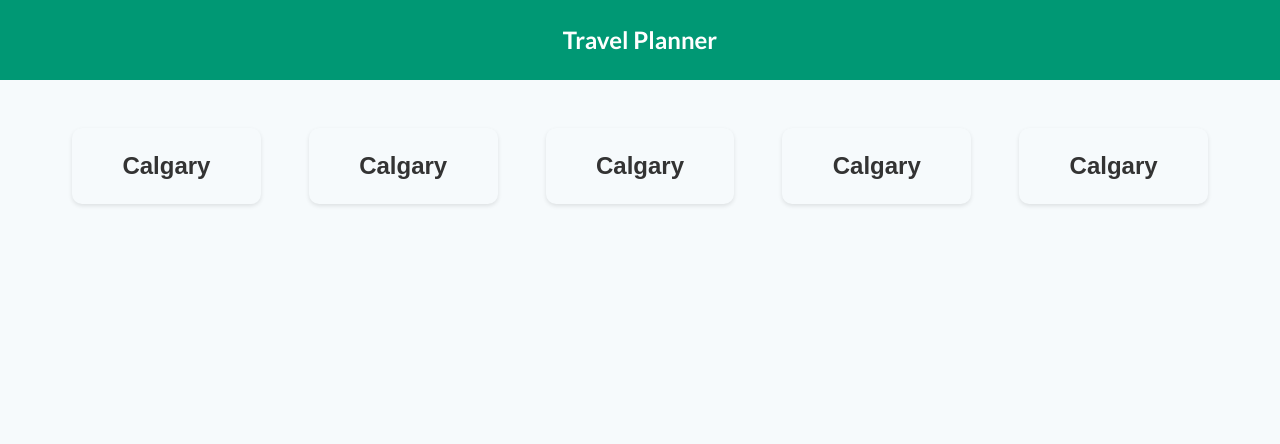
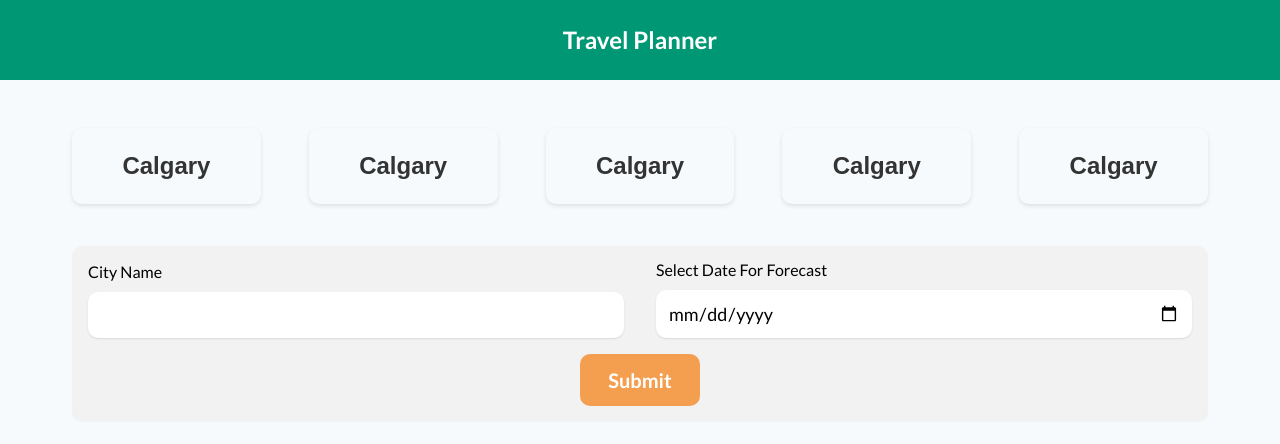
Before and after one commit to nsaini-05/Silva-Travel, an Angular app in the folder frontend-travel/: page / in a window 1280 px wide. Shown: the top 444 px of the page. Built offline with nearby package versions, Linux system fonts and the light colour scheme.

Commit message:
Form Component Dummy

```diff
--- a/frontend-travel/src/app/app.component.html
+++ b/frontend-travel/src/app/app.component.html
@@ -2,5 +2,6 @@
 <section class="container">
     <main class="main-container">
 <app-favorite-cities></app-favorite-cities>
+<app-form></app-form>
 </main>
 </section>
--- a/frontend-travel/src/app/app.module.ts
+++ b/frontend-travel/src/app/app.module.ts
@@ -6,12 +6,14 @@ import { AppComponent } from './app.component';
 import { HeaderComponent } from './header/header.component';
 import { FavoriteCitiesComponent } from './favorite-cities/favorite-cities.component';
 import { SharedModule } from 'src/shared/shared.module';
+import { FormComponent } from './form/form.component';
 
 @NgModule({
   declarations: [
     AppComponent,
     HeaderComponent,
-    FavoriteCitiesComponent
+    FavoriteCitiesComponent,
+    FormComponent
   ],
   imports: [
     BrowserModule,
--- /dev/null
+++ b/frontend-travel/src/app/form/form.component.css
@@ -0,0 +1,50 @@
+.form-container{
+    background-color: #f2f2f2;
+    padding: 1.6rem;
+    border-radius: 10px;
+    margin-bottom: 2.2rem;
+  }
+
+  .cta-form {
+    display: grid;
+    grid-template-columns: repeat(2,1fr);
+    column-gap: 3.2rem;
+    row-gap: 1.6rem;
+    align-items: end;
+  }
+
+  .cta-form label {
+    display: block;
+    font-size: 1.6rem;
+    font-weight: 500;
+    margin-bottom: 1.2rem;
+}
+
+
+  .cta-form input {
+    width: 100%;
+    padding: 1.2rem;
+    font-size: 1.8rem;
+    font-family: inherit;
+    background-color: #fff;
+    border-radius: 10px;
+    border: none;
+    box-shadow: 0 1px 2px rgba(0, 0, 0, 0.1);
+    color: inherit;
+  }
+
+  .btn-container{
+    justify-self: center;
+    grid-column: span 2;
+  }
+
+  .btn-submit{
+    border: none;
+    background-color: #f49f50;
+    padding: 1.4rem 2.8rem;
+    border-radius: 1rem;
+    color: #fff;
+    font-size: 2rem;
+    font-weight: 700;
+    font-family: inherit;
+  }
--- /dev/null
+++ b/frontend-travel/src/app/form/form.component.html
@@ -0,0 +1,21 @@
+<div class="form-container">
+    <form class="cta-form">
+      <div>
+        <label for="city-name">City Name</label>
+        <input
+          type="text"
+          placeholder=""
+          id="city-name"
+          [disabled]="true"
+          required
+        />
+      </div>
+      <div>
+        <label for="forecast">Select Date For Forecast</label>
+        <input type="date" id="forecast" name="forecast">
+      </div>
+      <div class="btn-container">
+        <button class="btn-submit">Submit</button>
+      </div>
+      </form>
+  </div>
```
Also changed, not shown: frontend-travel/src/app/form/form.component.ts (added, +10 -0 lines), 1 other file (tests, documents, lock files or other folders).
